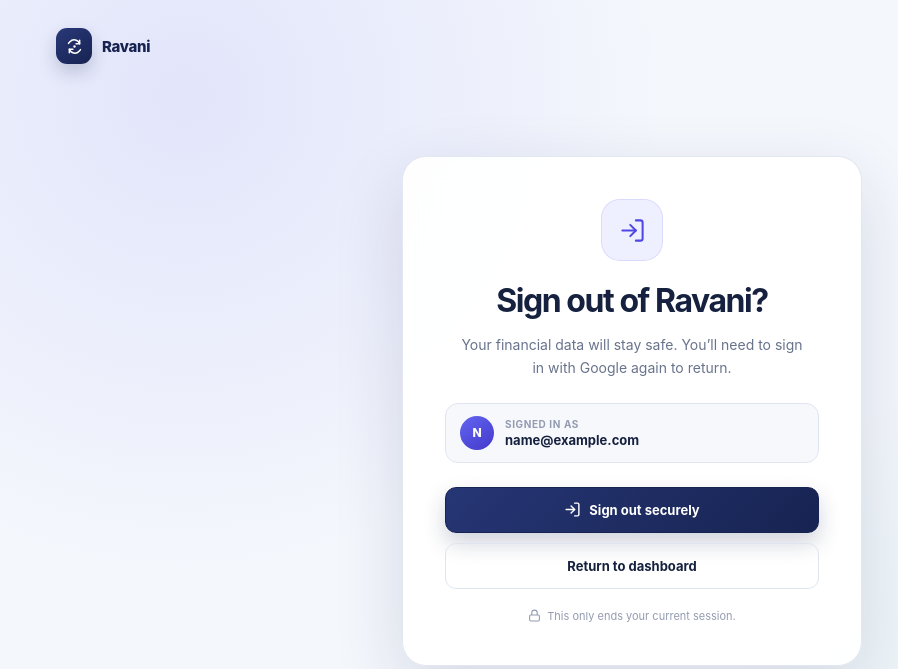
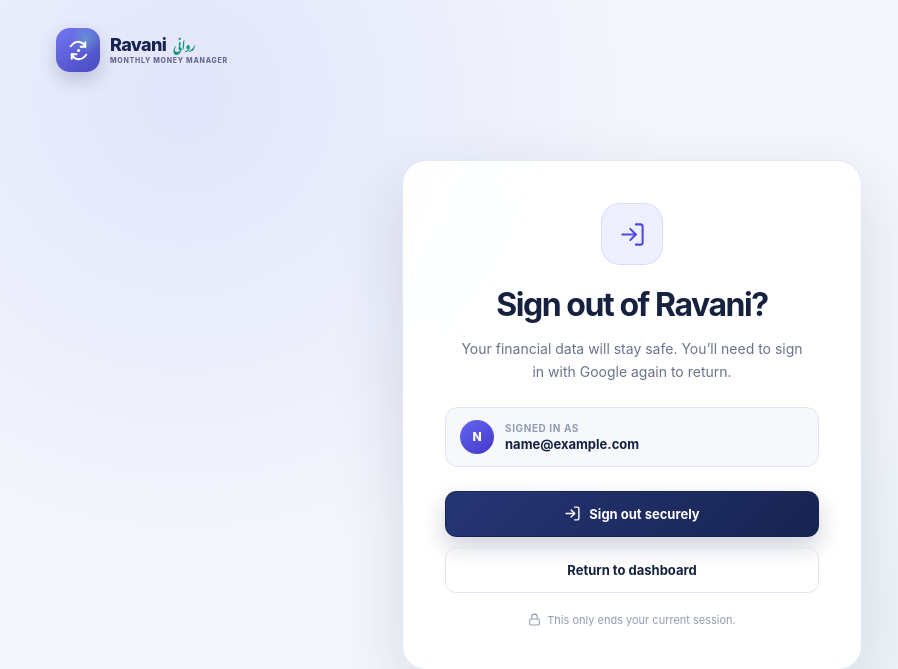
Before and after one commit to SallahudinAwan/finance-manager, a Django app: page /accounts/logout/ in a window 1280 px wide. Shown: the top 669 px of the page, without its empty margins (8-906 px from the left). Run offline with Django 5.2, Linux system fonts and the light colour scheme; the visitor is signed in with stand-in values (Sample User, id 1); parts of the project's set-up code (start-up, migrations or seed data) failed here and were passed over.

Commit message:
Add the Ravani logo system

```diff
--- a/backend/templates/account/logout.html
+++ b/backend/templates/account/logout.html
@@ -60,13 +60,51 @@
 
       .brand-mark {
         display: grid;
-        width: 36px;
-        height: 36px;
+        width: 44px;
+        height: 44px;
+        flex: 0 0 auto;
         place-items: center;
         color: white;
-        background: linear-gradient(145deg, #293879, var(--navy));
-        border-radius: 11px;
+        background:
+          radial-gradient(circle at 68% 24%, rgba(110, 231, 183, 0.34), transparent 34%),
+          linear-gradient(145deg, #7476f4, #4749bd);
+        border-radius: 14px;
         box-shadow: 0 8px 18px rgba(23, 35, 81, 0.2);
+      }
+
+      .ravani-logo-copy {
+        display: flex;
+        flex-direction: column;
+        gap: 2px;
+        text-align: left;
+      }
+
+      .ravani-logo-title {
+        display: flex;
+        align-items: baseline;
+        gap: 7px;
+        line-height: 1;
+      }
+
+      .ravani-logo-title strong {
+        font-size: 18px;
+        font-weight: 850;
+        letter-spacing: -0.035em;
+      }
+
+      .ravani-logo-urdu {
+        color: #159878;
+        font-family: "Noto Nastaliq Urdu", "Noto Sans Arabic", Tahoma, sans-serif;
+        font-size: 11px;
+        font-weight: 700;
+      }
+
+      .ravani-logo-copy small {
+        font-size: 7px;
+        font-weight: 800;
+        letter-spacing: 0.105em;
+        opacity: 0.62;
+        text-transform: uppercase;
       }
 
       main {
@@ -273,16 +311,7 @@
   <body>
     <div class="shell">
       <a class="brand" href="/app">
-        <span class="brand-mark" aria-hidden="true">
-          <svg width="19" height="19" viewBox="0 0 24 24" fill="none" stroke="currentColor" stroke-width="1.9" stroke-linecap="round" stroke-linejoin="round">
-            <path d="M18.5 8.5A7.25 7.25 0 0 0 6.2 6.1L4.5 8"></path>
-            <path d="M18.5 4v4.5H14"></path>
-            <path d="M5.5 15.5a7.25 7.25 0 0 0 12.3 2.4l1.7-1.9"></path>
-            <path d="M5.5 20v-4.5H10"></path>
-            <circle cx="12" cy="12" r="1.5" fill="currentColor" stroke="none"></circle>
-          </svg>
-        </span>
-        Ravani
+        {% include "includes/ravani_logo.html" %}
       </a>
 
       <main>
--- /dev/null
+++ b/backend/templates/includes/ravani_logo.html
@@ -0,0 +1,16 @@
+<span class="brand-mark" aria-hidden="true">
+  <svg width="25" height="25" viewBox="0 0 24 24" fill="none" stroke="currentColor" stroke-width="1.9" stroke-linecap="round" stroke-linejoin="round">
+    <path d="M18.5 8.5A7.25 7.25 0 0 0 6.2 6.1L4.5 8"></path>
+    <path d="M18.5 4v4.5H14"></path>
+    <path d="M5.5 15.5a7.25 7.25 0 0 0 12.3 2.4l1.7-1.9"></path>
+    <path d="M5.5 20v-4.5H10"></path>
+    <circle cx="12" cy="12" r="1.5" fill="currentColor" stroke="none"></circle>
+  </svg>
+</span>
+<span class="ravani-logo-copy">
+  <span class="ravani-logo-title">
+    <strong>Ravani</strong>
+    <span class="ravani-logo-urdu" lang="ur" dir="rtl">روانی</span>
+  </span>
+  <small>Monthly Money Manager</small>
+</span>
--- a/frontend/src/pages/LanguageSetupPage.tsx
+++ b/frontend/src/pages/LanguageSetupPage.tsx
@@ -1,7 +1,7 @@
 import { useMutation, useQueryClient } from "@tanstack/react-query";
 import { Check, Languages } from "lucide-react";
 import { patchJson } from "../api/client";
-import { RavaniMark } from "../components/RavaniMark";
+import { RavaniLogo } from "../components/RavaniMark";
 import type { AppLanguage } from "../i18n";
 import type { Session } from "../types";
 
@@ -19,7 +19,7 @@ export function LanguageSetupPage({ session }: { session: Session }) {
     <main className="language-setup">
       <section className="language-card">
         <a className="landing-brand" href="/">
-          <span><RavaniMark size={19} /></span> Ravani
+          <RavaniLogo />
         </a>
         <div className="language-icon"><Languages size={28} /></div>
         <p className="language-kicker">Welcome, {session.user.name.split(" ")[0]}</p>
--- a/frontend/src/pages/OnboardingPage.tsx
+++ b/frontend/src/pages/OnboardingPage.tsx
@@ -12,7 +12,7 @@ import {
 } from "lucide-react";
 import { useState } from "react";
 import { postJson } from "../api/client";
-import { RavaniMark } from "../components/RavaniMark";
+import { RavaniLogo } from "../components/RavaniMark";
 import type { Session } from "../types";
 
 type Income = { name: string; amount: string };
@@ -76,7 +76,7 @@ export function OnboardingPage({ session }: { session: Session }) {
     <div className="onboarding">
       <aside>
         <a className="landing-brand" href="/">
-          <span><RavaniMark size={19} /></span> Ravani
+          <RavaniLogo />
         </a>
         <div className="onboarding-intro">
           <span>Welcome, {session.user.name.split(" ")[0]}</span>
```
Also changed, not shown: backend/templates/account/base_branded.html (+42 -14 lines), frontend/src/components/AppShell.tsx (+2 -8 lines), frontend/src/components/RavaniMark.tsx (+19 -0 lines), frontend/src/pages/LandingPage.test.tsx (+2 -1 lines), frontend/src/pages/LandingPage.tsx (+2 -5 lines), frontend/src/pages/LegalPage.tsx (+2 -5 lines), frontend/src/styles.css (+50 -29 lines), README.md, frontend/public/ravani-logo.svg (added).
